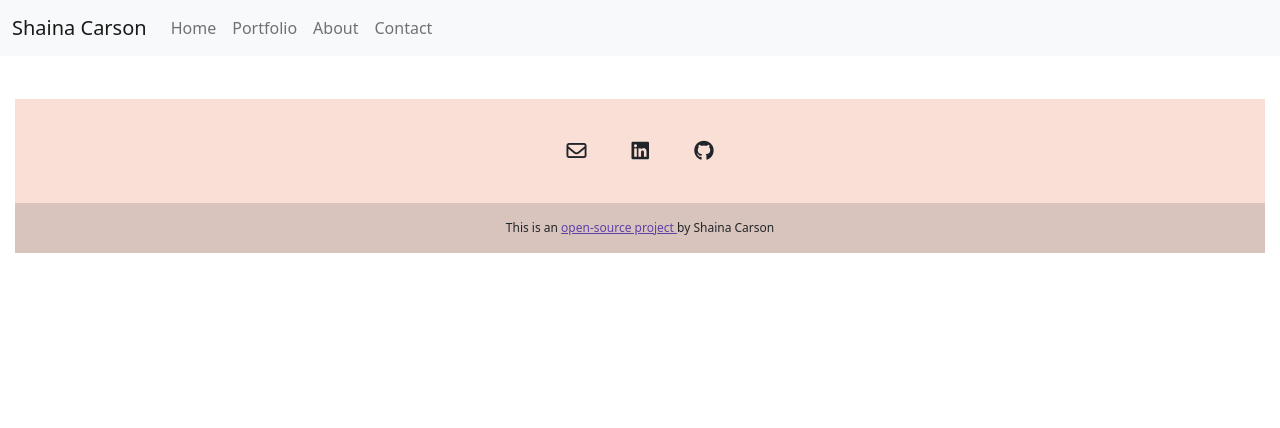
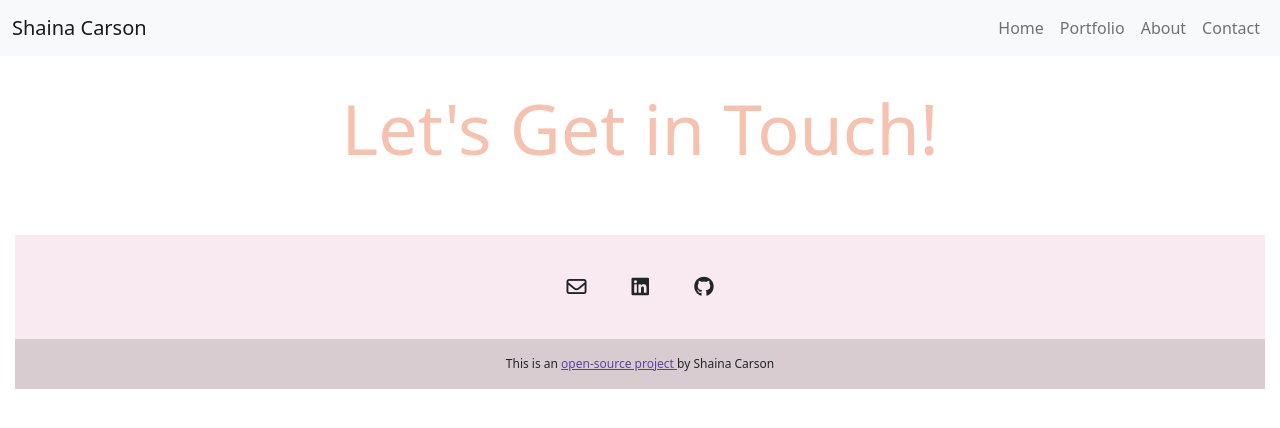
Before and after one commit to borahae13/scarsonportfolio, a website: page contact.html in a window 1280 px wide. Drawn offline with nearby package versions, Linux system fonts and the light colour scheme.

Commit message:
Updated footer and navbar

```diff
--- a/contact.html
+++ b/contact.html
@@ -57,7 +57,7 @@
               <span class="navbar-toggler-icon"></span>
             </button>
             <div class="collapse navbar-collapse" id="navbarNav">
-              <ul class="navbar-nav">
+              <ul class="navbar-nav ms-auto">
                 <li class="nav-item">
                   <a
                     class="nav-link"
@@ -95,8 +95,15 @@
           </div>
         </nav>
       </br>
+     <div class="content-container container">
+      <div class="content">
+        <h1 class="mb-5">
+          Let's Get in Touch!
+        </h1>
+      </div>
+     </div>
       <footer>
-  <div class="text-center text-white" style="background-color: #f9dfd6;">
+  <div class="text-center text-white" style="background-color: #f9e9f0;">
   <!-- Grid container -->
   <div class="container pt-4">
     <!-- Section: Social media -->
```
Also changed, not shown: about.html (+2 -2 lines), index.html (+2 -2 lines), projects.html (+1 -1 lines).
